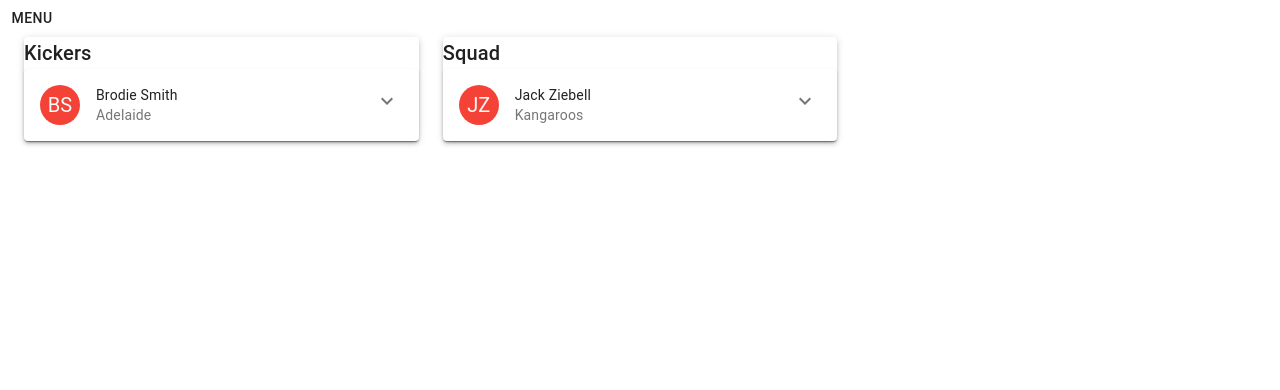
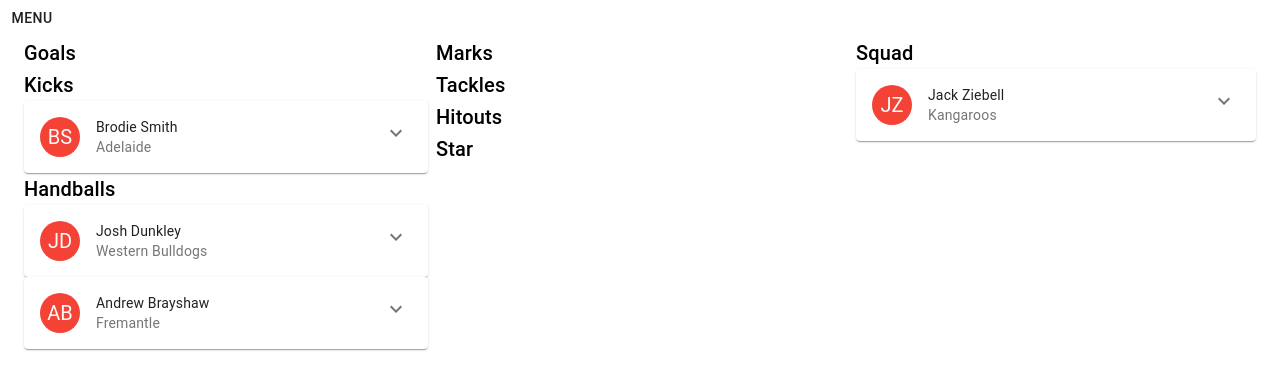
Before and after one commit to ruiboy/rffl, a React (Create React App) app: page /teambuilder in a window 1280 px wide. Shown: the top 390 px of the page. Built offline with nearby package versions, Linux system fonts and the light colour scheme.

Commit message:
extract some components

```diff
--- a/package.json
+++ b/package.json
@@ -3,7 +3,7 @@
   "version": "0.1.0",
   "private": true,
   "dependencies": {
-    "@material-ui/core": "^4.11.3",
+    "@material-ui/core": "^4.12.3",
     "@material-ui/icons": "^4.11.2",
     "@testing-library/jest-dom": "^5.11.4",
     "@testing-library/react": "^11.1.0",
--- /dev/null
+++ b/src/components/player/PlayerCard.js
@@ -0,0 +1,69 @@
+import { Avatar, Card, CardContent, CardHeader, Collapse, IconButton } from '@material-ui/core';
+import { red } from '@material-ui/core/colors';
+import { makeStyles } from '@material-ui/core/styles';
+import { ExpandMore } from '@material-ui/icons';
+import clsx from 'clsx';
+import React from 'react';
+import PlayerDetails from './PlayerDetails';
+import { getInitials } from './util';
+
+// most of these styles are for expand/collapse
+const useStyles = makeStyles((theme) => ({
+  root: {
+  },
+  expand: {
+    transform: 'rotate(0deg)',
+    marginLeft: 'auto',
+    transition: theme.transitions.create('transform', {
+      duration: theme.transitions.duration.shortest,
+    }),
+  },
+  expandOpen: {
+    transform: 'rotate(180deg)',
+  },
+  avatar: {
+    backgroundColor: red[500],
+  },
+}));
+
+const PlayerCard = (props) => {
+  const player = props.player;
+
+  const classes = useStyles();
+  const [expanded, setExpanded] = React.useState(false);
+
+  const handleExpandClick = () => {
+    setExpanded(!expanded);
+  };
+
+  return (
+    <Card className={classes.root}>
+      <CardHeader
+        avatar={
+          <Avatar aria-label="player" className={classes.avatar}>{getInitials(player)}</Avatar>
+        }
+        action={
+          <IconButton
+            className={clsx(classes.expand, {
+              [classes.expandOpen]: expanded,
+            })}
+            onClick={handleExpandClick}
+            aria-expanded={expanded}
+            aria-label="show more"
+          >
+            <ExpandMore />
+          </IconButton>
+        }
+        title={player.name}
+        subheader={player.aflClub}
+      />
+      <Collapse in={expanded} timeout="auto" unmountOnExit>
+        <CardContent>
+          <PlayerDetails player={player} />
+        </CardContent>
+      </Collapse>
+    </Card>
+  );
+}
+
+export default PlayerCard;
--- /dev/null
+++ b/src/components/player/PlayerDetails.js
@@ -0,0 +1,43 @@
+import { Table, TableBody, TableCell, TableContainer, TableHead, TableRow } from '@material-ui/core';
+import React from 'react';
+
+const PlayerDetails = (props) => {
+  const player = props.player
+
+  return (
+    <>
+      <TableContainer >
+        <Table size="small" padding="none" aria-label="Player stats">
+          <TableHead>
+            <TableRow>
+              <TableCell>Rd</TableCell>
+              <TableCell>K</TableCell>
+              <TableCell>H</TableCell>
+              <TableCell>M</TableCell>
+              <TableCell>T</TableCell>
+              <TableCell>R</TableCell>
+              <TableCell>G</TableCell>
+              <TableCell>*</TableCell>
+            </TableRow>
+          </TableHead>
+          <TableBody>
+            {player.stats.map((row) => (
+              <TableRow key={row.round}>
+                <TableCell>{row.round}</TableCell>
+                <TableCell>{row.k}</TableCell>
+                <TableCell>{row.h}</TableCell>
+                <TableCell>{row.m}</TableCell>
+                <TableCell>{row.t}</TableCell>
+                <TableCell>{row.r}</TableCell>
+                <TableCell>{row.g}</TableCell>
+                <TableCell>{row.s}</TableCell>
+              </TableRow>
+            ))}
+          </TableBody>
+        </Table>
+      </TableContainer>
+    </>
+  );
+}
+
+export default PlayerDetails;
--- /dev/null
+++ b/src/components/player/util.js
@@ -0,0 +1,3 @@
+export const getInitials = (player) => {
+  return player.name.split(/\s+/).map((s) => s.substring(0, 1));
+}
--- a/src/components/teambuilder/PlayerCard.js
+++ /dev/null
@@ -1,104 +0,0 @@
-import React from 'react';
-import { makeStyles } from '@material-ui/core/styles';
-import clsx from 'clsx';
-import {
-  Card, CardHeader, CardContent, Collapse, Avatar, IconButton,
-  TableContainer, Table, TableHead, TableBody, TableRow, TableCell
-} from '@material-ui/core';
-import { red } from '@material-ui/core/colors';
-import { ExpandMore } from '@material-ui/icons';
-
-const useStyles = makeStyles((theme) => ({
-  root: {
-  },
-  expand: {
-    transform: 'rotate(0deg)',
-    marginLeft: 'auto',
-    transition: theme.transitions.create('transform', {
-      duration: theme.transitions.duration.shortest,
-    }),
-  },
-  expandOpen: {
-    transform: 'rotate(180deg)',
-  },
-  avatar: {
-    backgroundColor: red[500],
-  },
-}));
-
-const getInitials = (player) => {
-    return player.name.split(/\s+/).map((s) => s.substring(0,1));
-}
-
-const PlayerCard = (playerData) => {
-  const classes = useStyles();
-  const [expanded, setExpanded] = React.useState(false);
-  // TODO why the hell do i have to refer to playerData.playerData ????
-  const [player] = React.useState(playerData.playerData)
-
-  const handleExpandClick = () => {
-    setExpanded(!expanded);
-  };
-
-  return (
-    <Card className={classes.root}>
-      <CardHeader
-        avatar={
-          <Avatar aria-label="player" className={classes.avatar}>
-            {getInitials(player)}
-          </Avatar>
-        }
-        action={
-          <IconButton
-            className={clsx(classes.expand, {
-              [classes.expandOpen]: expanded,
-            })}
-            onClick={handleExpandClick}
-            aria-expanded={expanded}
-            aria-label="show more"
-          >
-            <ExpandMore />
-          </IconButton>
-        }
-        title={player.name}
-        subheader={player.aflClub}
-      />
-      <Collapse in={expanded} timeout="auto" unmountOnExit>
-        <CardContent>
-          <TableContainer >
-            <Table size="small" padding="none" aria-label="Player stats">
-              <TableHead>
-                <TableRow>
-                  <TableCell>Rd</TableCell>
-                  <TableCell>K</TableCell>
-                  <TableCell>H</TableCell>
-                  <TableCell>M</TableCell>
-                  <TableCell>T</TableCell>
-                  <TableCell>R</TableCell>
-                  <TableCell>G</TableCell>
-                  <TableCell>*</TableCell>
-                </TableRow>
-              </TableHead>
-              <TableBody>
-                {player.stats.map((row) => (
-                  <TableRow key={row.round}>
-                    <TableCell>{row.round}</TableCell>
-                    <TableCell>{row.k}</TableCell>
-                    <TableCell>{row.h}</TableCell>
-                    <TableCell>{row.m}</TableCell>
-                    <TableCell>{row.t}</TableCell>
-                    <TableCell>{row.r}</TableCell>
-                    <TableCell>{row.g}</TableCell>
-                    <TableCell>{row.s}</TableCell>
-                  </TableRow>
-                ))}
-              </TableBody>
-            </Table>
-          </TableContainer>
-        </CardContent>
-      </Collapse>
-    </Card>
-  );
-}
-
-export default PlayerCard;
--- /dev/null
+++ b/src/components/teambuilder/PositionList.js
@@ -0,0 +1,19 @@
+import { Box, Typography } from '@material-ui/core';
+import React from "react";
+import PlayerCard from "../player/PlayerCard";
+
+const PositionList = (props) => {
+  const heading = props.heading;
+  const players = props.players;
+
+  return (
+    <Box>
+      <Typography variant="h6">{heading}</Typography>
+      {players.map((player) => (
+        <PlayerCard key={player.name} player={player} />
+      ))}
+    </Box>
+  );
+}
+
+export default PositionList;
--- a/src/components/teambuilder/TeamBuilder.js
+++ b/src/components/teambuilder/TeamBuilder.js
@@ -1,51 +1,34 @@
 import React from "react";
 import { Container, Typography, Grid, Paper } from '@material-ui/core';
-import PlayerCard from "./PlayerCard";
+import PlayerCard from "../player/PlayerCard";
+import PositionList from "./PositionList";
+import { testPlayers } from "./testData";
 
 const TeamBuilder = () => {
 
-  const [players, setPlayers] = React.useState([
-    {
-      name: "Brodie Smith",
-      aflClub: "Adelaide",
-      position: "kicks",
-      stats: [
-        { round: "1", k: 15, h: 5, m: 2, t: 1, r: 0, g: 1, s: 45 },
-        { round: "2", k: 10, h: 2, m: 1, t: 0, r: 0, g: 0, s: 20 },
-      ]
-    },
-    {
-      name: "Jack Ziebell",
-      aflClub: "Kangaroos",
-      stats: [
-        { round: "5", k: 32, h: 5, m: 2, t: 1, r: 0, g: 1, s: 70 }
-      ]
-    }
-  ]);
+  const [players, setPlayers] = React.useState(testPlayers);
 
   return (
     <>
       <Container maxWidth="lg">
-        <Grid container spacing={3}>
-          <Grid item xs={4}>
-            <Paper elevation={3}>
-              <Typography variant="h6">Kickers</Typography>
-              {players
-                .filter((player) => player.position === "kicks")
-                .map((player) => (
-                  <PlayerCard playerData={player} />
-                ))}
-            </Paper>
+        <Grid container spacing={2}>
+          <Grid item xs={8}>
+            <Grid container spacing={1}>
+              <Grid item xs={6}>
+                <PositionList heading="Goals" slots={3} players={players.filter((player) => player.position === "goals")} />
+                <PositionList heading="Kicks" slots={4} players={players.filter((player) => player.position === "kicks")} />
+                <PositionList heading="Handballs" slots={4} players={players.filter((player) => player.position === "handballs")} />
+              </Grid>
+              <Grid item xs={6}>
+                <PositionList heading="Marks" slots={1} players={players.filter((player) => player.position === "marks")} />
+                <PositionList heading="Tackles" slots={1} players={players.filter((player) => player.position === "tackles")} />
+                <PositionList heading="Hitouts" slots={1} players={players.filter((player) => player.position === "ruck")} />
+                <PositionList heading="Star" slots={1} players={players.filter((player) => player.position === "star")} />
+              </Grid>
+            </Grid>
           </Grid>
           <Grid item xs={4}>
-            <Paper elevation={3}>
-              <Typography variant="h6">Squad</Typography>
-              {players
-                .filter((player) => player.position == null || player.position === "")
-                .map((player) => (
-                  <PlayerCard playerData={player} />
-                ))}
-            </Paper>
+            <PositionList heading="Squad" slots={30} players={players.filter((player) => player.position == null || player.position === "")} />
           </Grid>
         </Grid>
       </Container>
--- /dev/null
+++ b/src/components/teambuilder/testData.js
@@ -0,0 +1,34 @@
+export const testPlayers = [
+    {
+      name: "Brodie Smith",
+      aflClub: "Adelaide",
+      position: "kicks",
+      stats: [
+        { round: "1", k: 15, h: 5, m: 2, t: 1, r: 0, g: 1, s: 45 },
+        { round: "2", k: 10, h: 2, m: 1, t: 0, r: 0, g: 0, s: 20 },
+      ]
+    },
+    {
+      name: "Jack Ziebell",
+      aflClub: "Kangaroos",
+      stats: [
+        { round: "5", k: 32, h: 5, m: 2, t: 1, r: 0, g: 1, s: 70 }
+      ]
+    },
+    {
+      name: "Josh Dunkley",
+      aflClub: "Western Bulldogs",
+      position: "handballs",
+      stats: [
+        { round: "5", k: 8, h: 19, m: 2, t: 1, r: 0, g: 1, s: 70 }
+      ]
+    },
+    {
+      name: "Andrew Brayshaw",
+      aflClub: "Fremantle",
+      position: "handballs",
+      stats: [
+        { round: "5", k: 8, h: 19, m: 2, t: 1, r: 0, g: 1, s: 70 }
+      ]
+    }
+  ];
```
Also changed, not shown: 2 other files (tests, documents, lock files or other folders).
